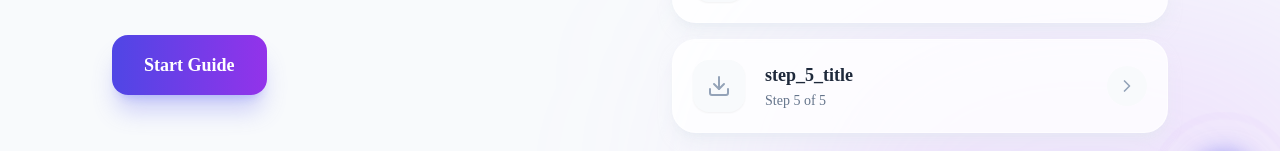
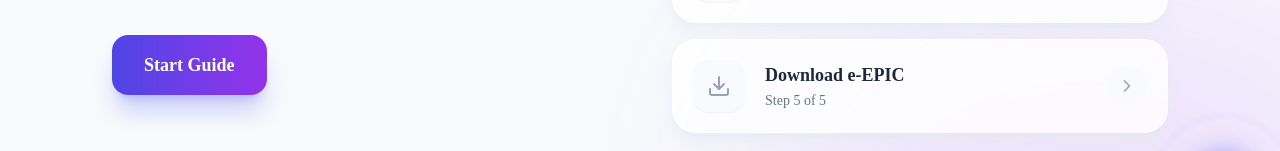
Before and after one commit to Siddi-Venkatesh/Election-Assistant, a React (Vite) app: page / in a window 1280 px wide. Shown: the part 558-709 px from the top of the page. Built offline with nearby package versions, Linux system fonts and the light colour scheme.

Commit message:
Add translation keys for Download e-EPIC step

```diff
--- a/src/i18n.js
+++ b/src/i18n.js
@@ -23,6 +23,9 @@ const resources = {
       step_4_title: "Voting Day Guidelines",
       step_4_desc: "On voting day, bring your Voter ID (EPIC) or any of the 11 alternative photo identity documents.",
       step_4_action: "View Allowed Documents",
+      step_5_title: "Download e-EPIC",
+      step_5_desc: "Download a secure, digital version of your Voter ID card (e-EPIC) that can be stored on your mobile device.",
+      step_5_action: "Get Digital Voter ID",
       back_to_timeline: "Back to timeline",
       pro_tip: "Pro tip: Make sure your name on the electoral roll exactly matches your photo ID.",
       chat_placeholder: "Type your question...",
```
